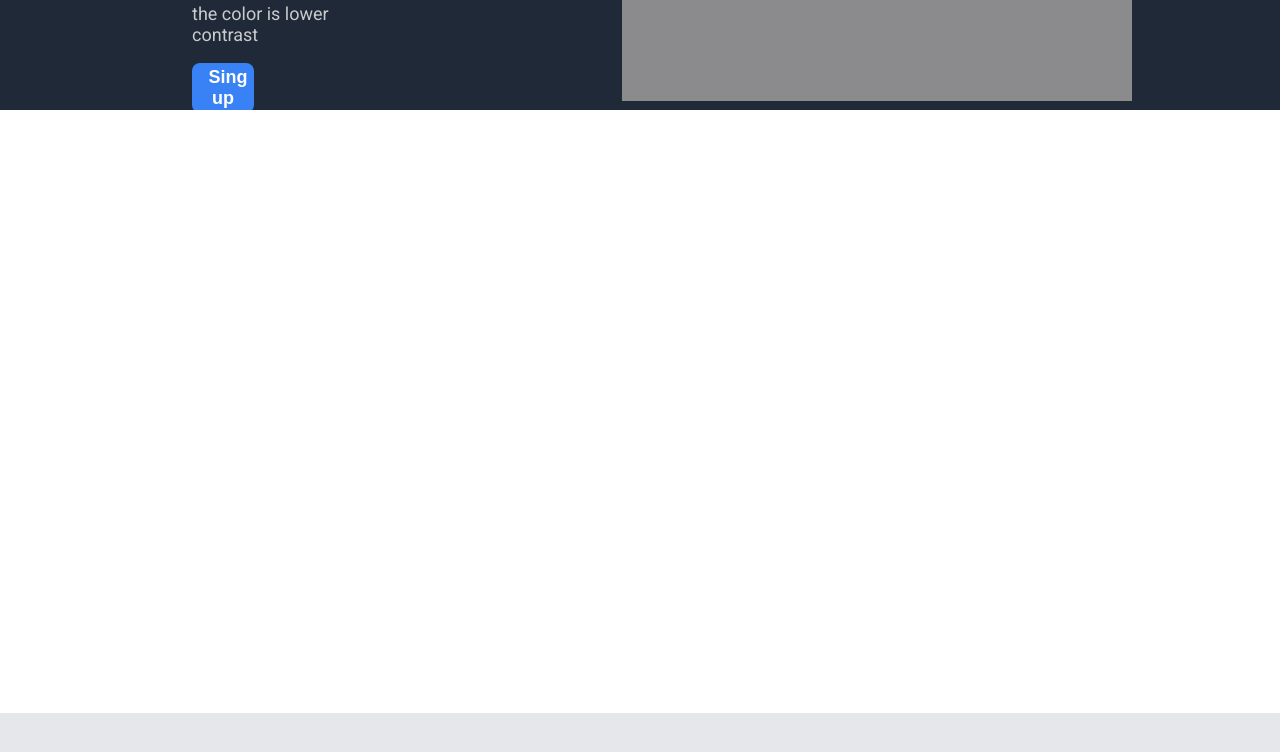
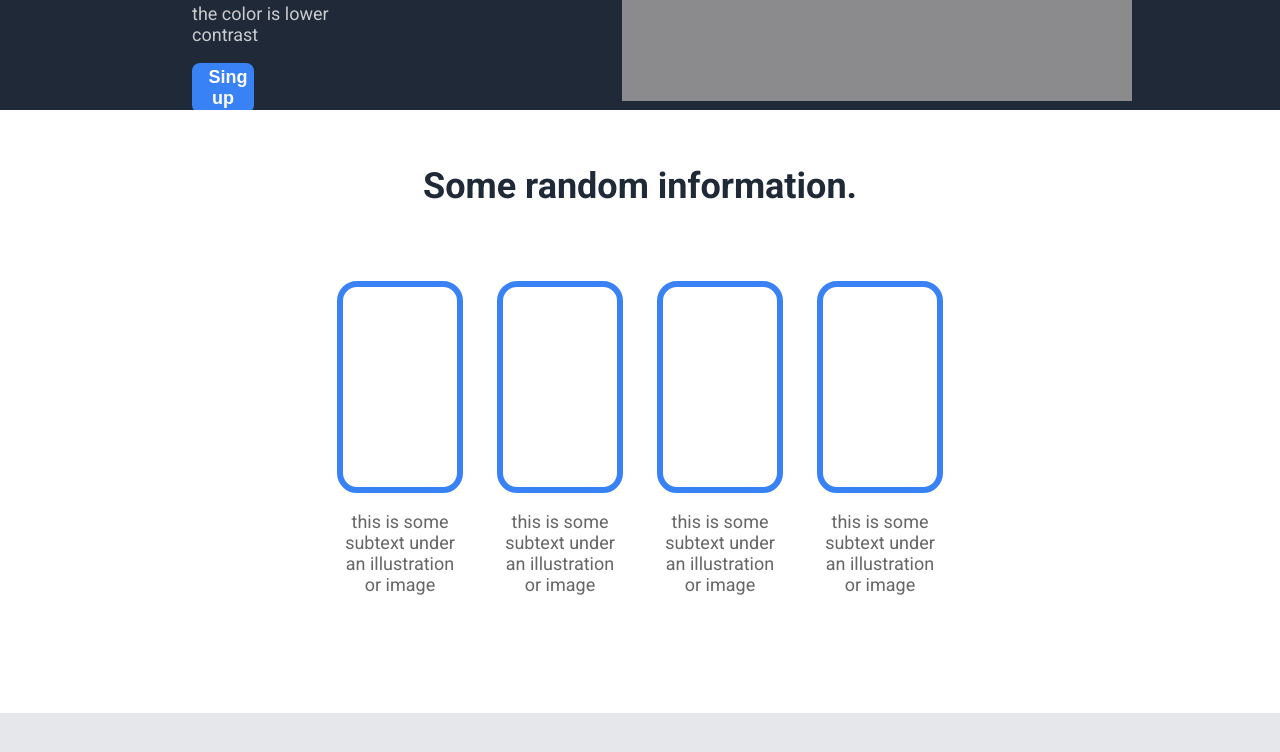
Before and after one commit to zaZZa564/landing-page, a plain HTML site: page index.html in a window 1280 px wide. Shown: the part 492-1244 px from the top of the page. Drawn offline with Linux system fonts and the light colour scheme.

Commit message:
styled 2nd section

```diff
--- a/index.html
+++ b/index.html
@@ -35,7 +35,37 @@
       </div>
     </div>
 
-    <div class="two section"></div>
+    <div class="two section">
+      <div class="two-up">
+        <p class="two-down-p">Some random information.</p>
+      </div>
+      <div class="two-down">
+        <div class="two-down1 two-down-section">
+          <div class="two-down1-div two-div"></div>
+          <div class="two-down1-p two-p">
+            <p>this is some subtext under an illustration or image</p>
+          </div>
+        </div>
+        <div class="two-down2 two-down-section">
+          <div class="two-down2-div two-div"></div>
+          <div class="two-down2-p two-p">
+            <p>this is some subtext under an illustration or image</p>
+          </div>
+        </div>
+        <div class="two-down3 two-down-section">
+          <div class="two-down3-div two-div"></div>
+          <div class="two-down3-p two-p">
+            <p>this is some subtext under an illustration or image</p>
+          </div>
+        </div>
+        <div class="two-down4 two-down-section">
+          <div class="two-down4-div two-div"></div>
+          <div class="two-down4-p two-p">
+            <p>this is some subtext under an illustration or image</p>
+          </div>
+        </div>
+      </div>
+    </div>
     <div class="three section"></div>
     <div class="four section"></div>
     <div class="five section"></div>
--- a/style.css
+++ b/style.css
@@ -119,3 +119,44 @@ body {
   color: #c9cbce;
   flex: 1;
 }
+
+/* two section */
+.two {
+  padding-left: 25%;
+  padding-right: 25%;
+}
+.two-up {
+  display: flex;
+  flex: 1;
+  justify-content: center;
+  align-items: center;
+}
+.two-down {
+  display: flex;
+  flex-direction: row;
+  flex: 3;
+}
+.two-down-p {
+  font-size: 36px;
+  color: #1f2937;
+  font-weight: 900;
+}
+.two-down-section {
+  display: flex;
+  flex-direction: column;
+  padding: 20px;
+  padding-left: 17px;
+  padding-right: 17px;
+  flex: 1;
+}
+.two-div {
+  flex: 1;
+  border: 6px solid #3882f6;
+  border-radius: 20px;
+}
+.two-p {
+  flex: 1;
+  font-size: 18px;
+  color: #666666;
+  text-align: center;
+}
```
